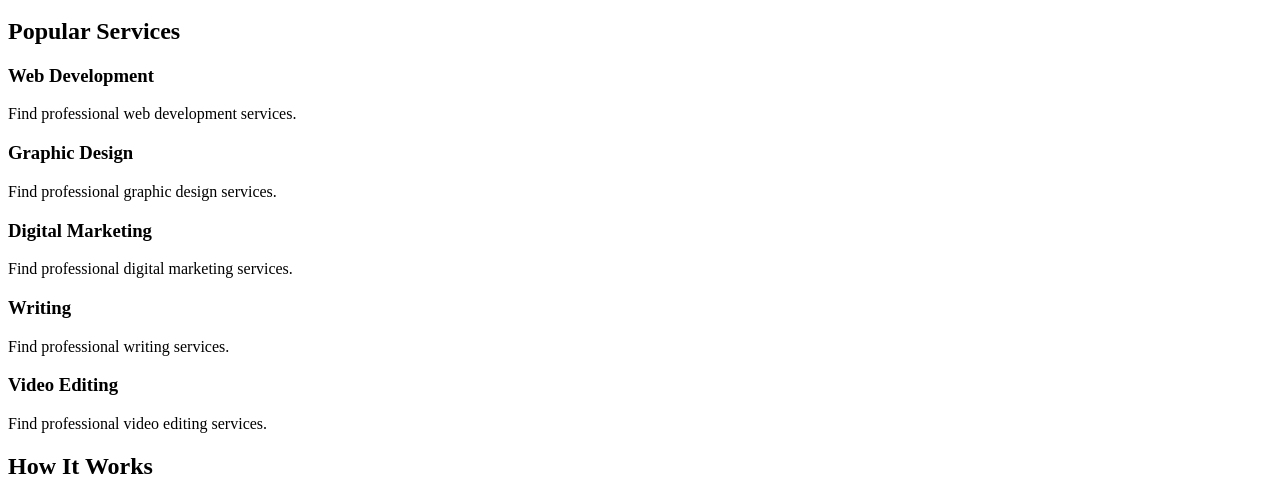
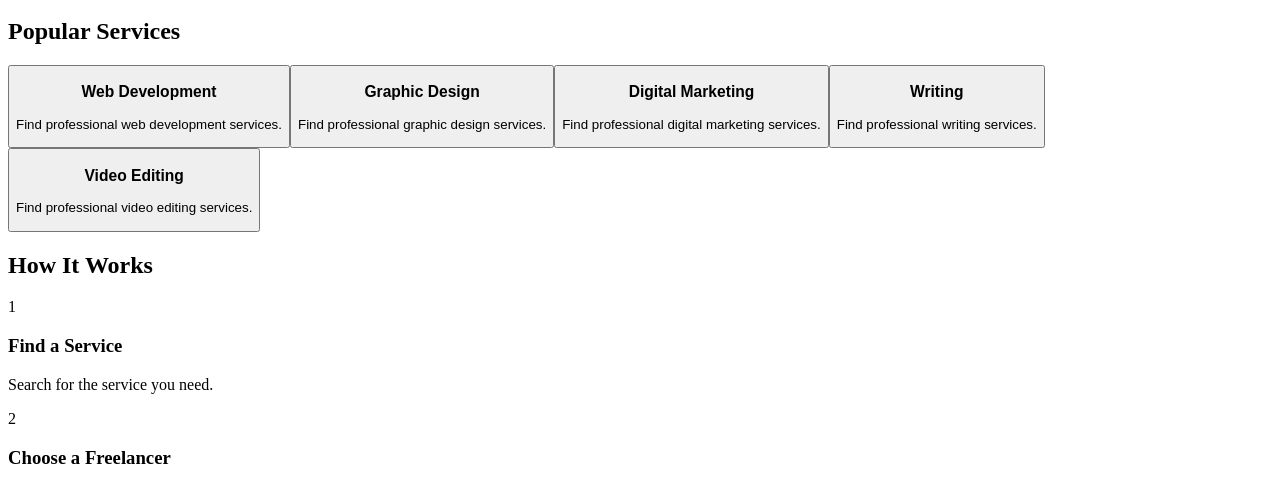
Before and after one commit to ALIALSAEED313/INJAZ-Frontend, a React (Vite) app: page / in a window 1280 px wide. Shown: the part 168-651 px from the top of the page. Built offline with nearby package versions, Linux system fonts and the light colour scheme; no server answers.

Commit message:
added populer search work

```diff
--- a/src/pages/Homepage.jsx
+++ b/src/pages/Homepage.jsx
@@ -98,11 +98,14 @@ function Homepage() {
 
         <div>
           {categories.map((category) => (
-            <div key={category} onClick={() => handleCategory(category)}>
+            <button
+              key={category}
+              type="button"
+              onClick={() => handleCategory(category)}
+            >
               <h3>{category}</h3>
-
               <p>Find professional {category.toLowerCase()} services.</p>
-            </div>
+            </button>
           ))}
         </div>
       </section>
```
